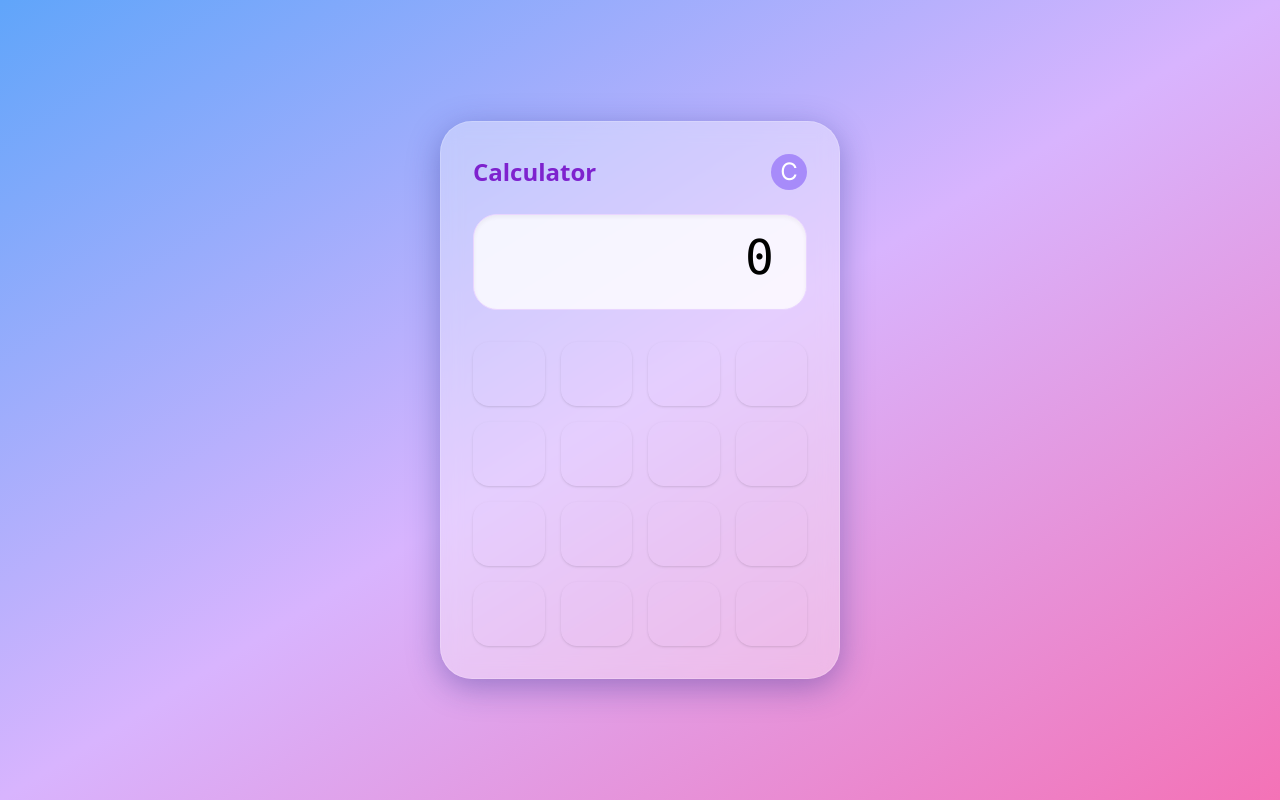
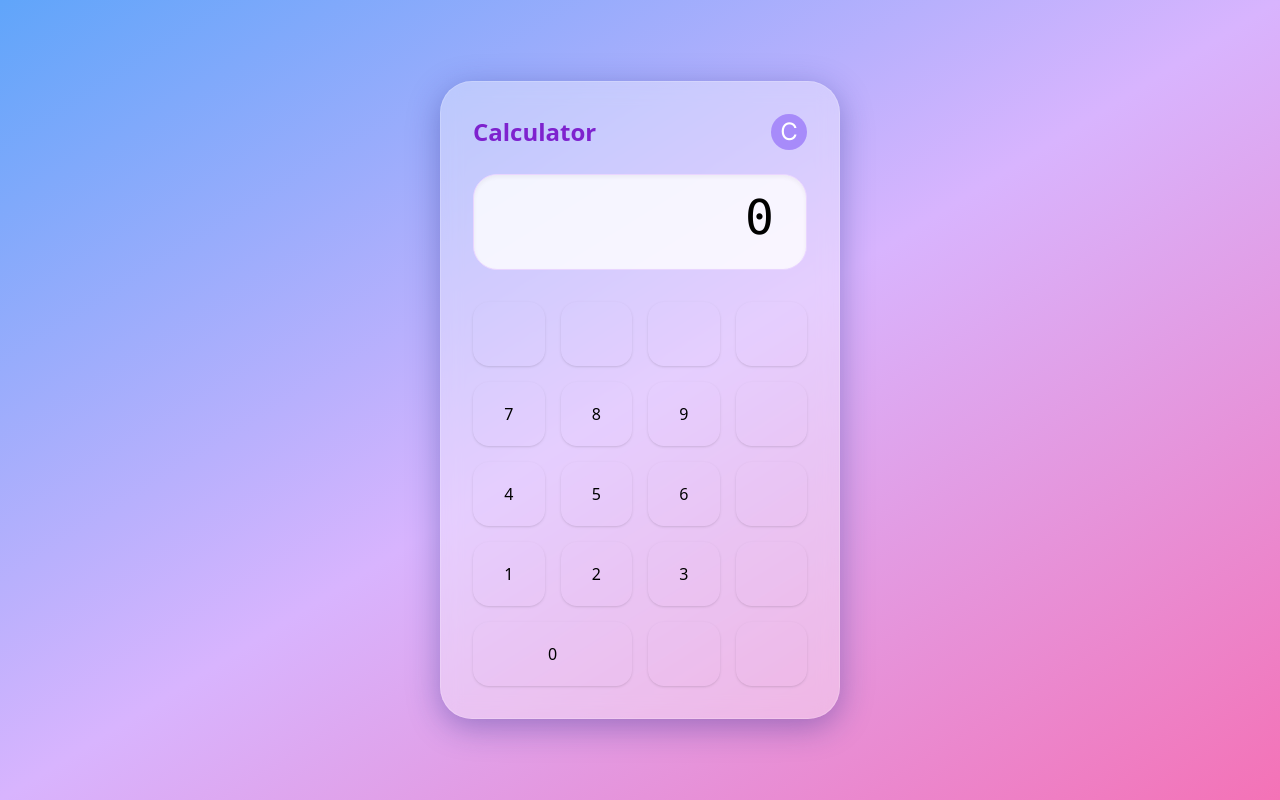
Before and after one commit to codebyrahat/modern-looked-calculator-app, a website: page src/index.html in a window 1280 px wide. Drawn offline with nearby package versions, Linux system fonts and the light colour scheme.

Commit message:
added number labels(0-9) to the appropriate buttons in the grid

```diff
--- a/src/index.html
+++ b/src/index.html
@@ -37,20 +37,28 @@
       </div>
       <!-- Button Grid Layout -->
       <div class="grid grid-cols-4 gap-4">
+        <!-- Top row: leave for actions/operators in next steps -->
         <button class="btn-anim h-16 rounded-2xl shadow"></button>
         <button class="btn-anim h-16 rounded-2xl shadow"></button>
         <button class="btn-anim h-16 rounded-2xl shadow"></button>
         <button class="btn-anim h-16 rounded-2xl shadow"></button>
+        <!-- Second row -->
+        <button class="btn-anim h-16 rounded-2xl shadow">7</button>
+        <button class="btn-anim h-16 rounded-2xl shadow">8</button>
+        <button class="btn-anim h-16 rounded-2xl shadow">9</button>
         <button class="btn-anim h-16 rounded-2xl shadow"></button>
+        <!-- Third row -->
+        <button class="btn-anim h-16 rounded-2xl shadow">4</button>
+        <button class="btn-anim h-16 rounded-2xl shadow">5</button>
+        <button class="btn-anim h-16 rounded-2xl shadow">6</button>
         <button class="btn-anim h-16 rounded-2xl shadow"></button>
+        <!-- Fourth row -->
+        <button class="btn-anim h-16 rounded-2xl shadow">1</button>
+        <button class="btn-anim h-16 rounded-2xl shadow">2</button>
+        <button class="btn-anim h-16 rounded-2xl shadow">3</button>
         <button class="btn-anim h-16 rounded-2xl shadow"></button>
-        <button class="btn-anim h-16 rounded-2xl shadow"></button>
-        <button class="btn-anim h-16 rounded-2xl shadow"></button>
-        <button class="btn-anim h-16 rounded-2xl shadow"></button>
-        <button class="btn-anim h-16 rounded-2xl shadow"></button>
-        <button class="btn-anim h-16 rounded-2xl shadow"></button>
-        <button class="btn-anim h-16 rounded-2xl shadow"></button>
-        <button class="btn-anim h-16 rounded-2xl shadow"></button>
+        <!-- Fifth row (bottom): 0 and others will be filled next step -->
+        <button class="btn-anim h-16 rounded-2xl shadow col-span-2">0</button>
         <button class="btn-anim h-16 rounded-2xl shadow"></button>
         <button class="btn-anim h-16 rounded-2xl shadow"></button>
       </div>
```
